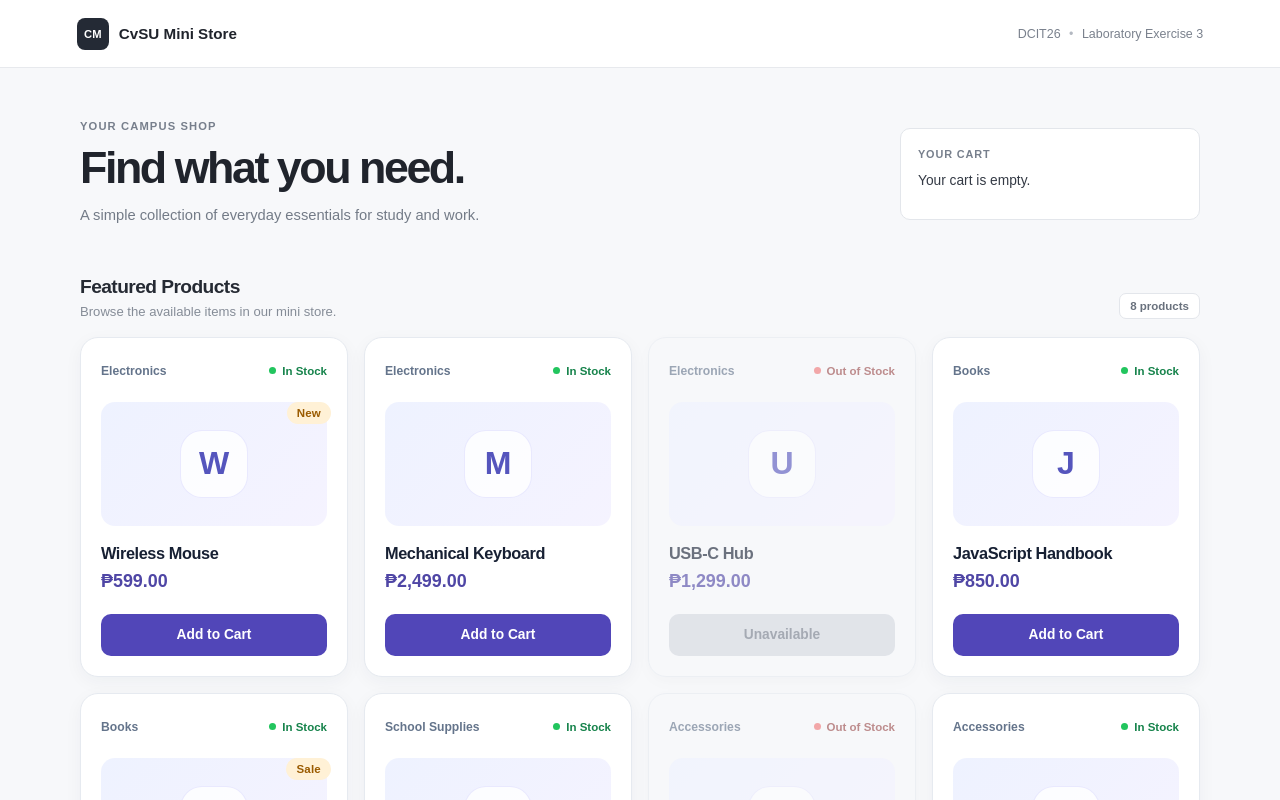
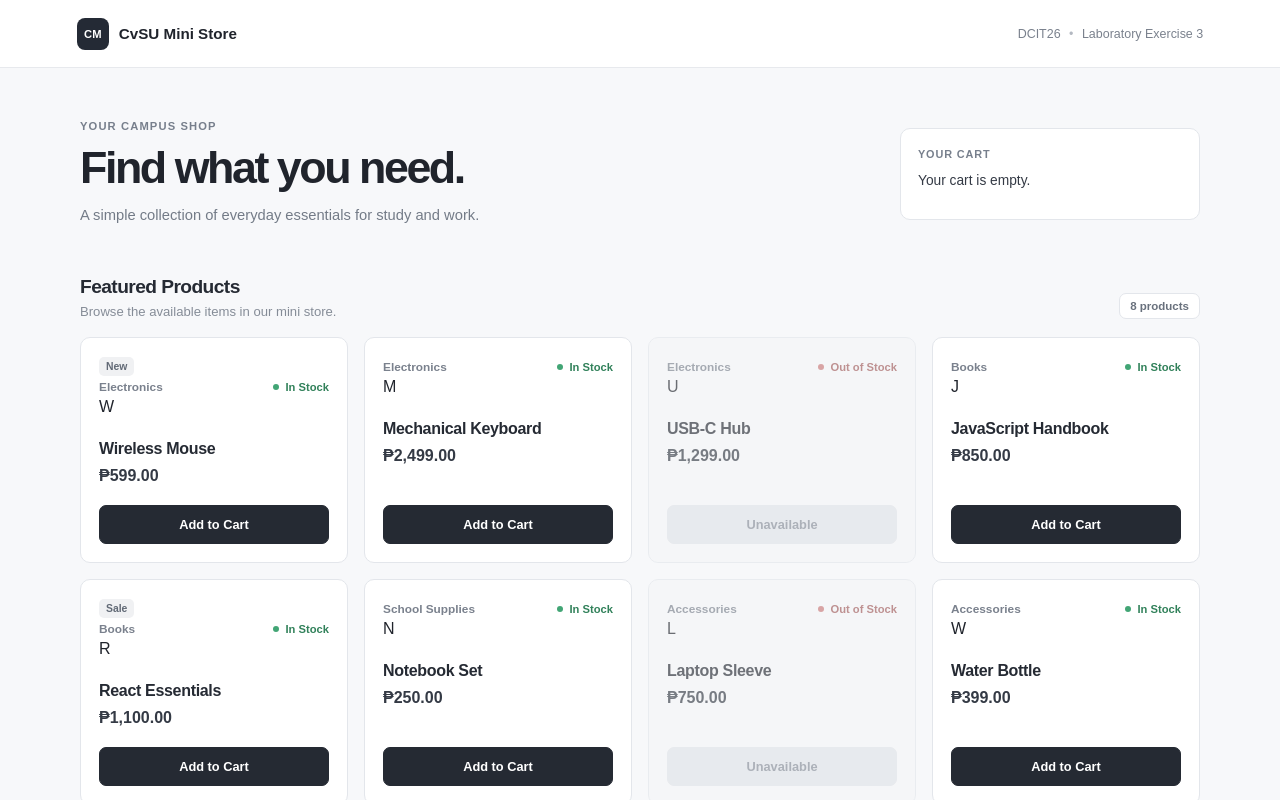
Before and after one commit to KyleDomSar/Laboratory-3-React-Props, a React (Vite) app: page / in a window 1280 px wide. Shown: the top 800 px of the page. Built offline with nearby package versions, Linux system fonts and the light colour scheme.

Commit message:
style: simplify product cards and stock labels

```diff
--- a/src/components/ProductCard.css
+++ b/src/components/ProductCard.css
@@ -1,160 +1,135 @@
 .product-card {
-  position: relative;
   display: flex;
-  min-height: 340px;
+  min-height: 220px;
   flex-direction: column;
-  padding: 20px;
-  overflow: hidden;
-  border: 1px solid #e6eaf0;
-  border-radius: 18px;
+  padding: 18px;
+  border: 1px solid #e3e6eb;
+  border-radius: 10px;
   background: #ffffff;
-  box-shadow: 0 5px 18px rgba(24, 39, 75, 0.045);
-  transition:
-    transform 180ms ease,
-    box-shadow 180ms ease,
-    border-color 180ms ease;
+  transition: border-color 160ms ease;
 }
 
 .product-card:hover {
-  transform: translateY(-4px);
-  border-color: #cbd5e1;
-  box-shadow: 0 12px 28px rgba(24, 39, 75, 0.09);
+  border-color: #c4c9d2;
 }
 
 .product-card--out-of-stock {
-  background: #f7f8fa;
-  opacity: 0.62;
-}
-
-.product-card--out-of-stock:hover {
-  transform: none;
-  box-shadow: 0 5px 18px rgba(24, 39, 75, 0.045);
-}
-
-.product-card__badge {
-  position: absolute;
-  top: 64px;
-  right: 16px;
-  z-index: 1;
-}
-
-.product-card__badge span {
-  display: inline-flex;
-  align-items: center;
-  padding: 5px 10px;
-  border-radius: 999px;
-  background: #fff1d6;
-  color: #9a5b00;
-  font-size: 0.72rem;
-  font-weight: 800;
-  letter-spacing: 0.02em;
+  background: #f5f6f7;
+  opacity: 0.65;
 }
 
 .product-card__topline {
   display: flex;
-  min-height: 26px;
+  min-height: 22px;
   align-items: center;
   justify-content: space-between;
-  gap: 8px;
+  gap: 10px;
 }
 
 .product-card__category {
-  color: #64748b;
-  font-size: 0.76rem;
-  font-weight: 700;
+  color: #7a818d;
+  font-size: 0.74rem;
+  font-weight: 600;
 }
 
 .product-card__status {
   display: inline-flex;
   align-items: center;
   gap: 6px;
-  font-size: 0.72rem;
-  font-weight: 750;
+  font-size: 0.7rem;
+  font-weight: 600;
+  white-space: nowrap;
 }
 
 .product-card__status::before {
-  width: 7px;
-  height: 7px;
+  width: 6px;
+  height: 6px;
   border-radius: 50%;
   content: "";
 }
 
 .status-in-stock {
-  color: #16834b;
+  color: #31815a;
 }
 
 .status-in-stock::before {
-  background: #22c55e;
+  background: #42a575;
 }
 
 .status-out-of-stock {
-  color: #9b4b4b;
+  color: #a05b5b;
 }
 
 .status-out-of-stock::before {
-  background: #ef7777;
+  background: #c87878;
 }
 
-.product-card__visual {
-  display: grid;
-  width: 100%;
-  height: 124px;
-  margin: 18px 0;
-  place-items: center;
-  border-radius: 14px;
-  background: linear-gradient(135deg, #eef2ff, #f5f3ff);
+.product-card__details {
+  margin: 24px 0 20px;
 }
 
-.product-card__visual span {
-  display: grid;
-  width: 68px;
-  height: 68px;
-  place-items: center;
-  border: 1px solid rgba(99, 102, 241, 0.13);
-  border-radius: 22px;
-  background: rgba(255, 255, 255, 0.8);
-  color: #5555bd;
-  font-size: 2rem;
-  font-weight: 800;
+.product-card__title-row {
+  display: flex;
+  align-items: center;
+  justify-content: space-between;
+  gap: 8px;
 }
 
 .product-card__details h2 {
   margin: 0;
-  color: #172033;
-  font-size: 1.02rem;
-  font-weight: 750;
-  letter-spacing: -0.025em;
+  color: #252a33;
+  font-size: 1rem;
+  font-weight: 700;
+  letter-spacing: -0.02em;
+}
+
+.product-card__badge {
+  flex-shrink: 0;
+}
+
+.product-card__badge span {
+  display: inline-block;
+  padding: 4px 7px;
+  border-radius: 5px;
+  background: #f0f1f3;
+  color: #626a76;
+  font-size: 0.65rem;
+  font-weight: 700;
 }
 
 .product-card__price {
-  margin: 8px 0 18px;
-  color: #4f46a5;
-  font-size: 1.12rem;
-  font-weight: 800;
+  margin: 9px 0 0;
+  color: #343a45;
+  font-size: 1rem;
+  font-weight: 700;
 }
 
 .product-card__button {
   width: 100%;
-  min-height: 42px;
+  min-height: 39px;
   margin-top: auto;
-  border: 0;
-  border-radius: 10px;
-  background: #5146b8;
+  border: 1px solid #252a33;
+  border-radius: 7px;
+  background: #252a33;
   color: #ffffff;
   cursor: pointer;
   font: inherit;
-  font-size: 0.86rem;
-  font-weight: 750;
-  transition: background 160ms ease;
+  font-size: 0.8rem;
+  font-weight: 600;
+  transition:
+    background 150ms ease,
+    border-color 150ms ease;
 }
 
 .product-card__button:hover:not(:disabled) {
-  background: #40369e;
+  border-color: #424956;
+  background: #424956;
 }
 
 .product-card__button:disabled {
-  background: #d4d8e0;
-  color: #737b89;
+  border-color: #e0e3e8;
+  background: #e0e3e8;
+  color: #858c97;
   cursor: not-allowed;
 }
 
```
